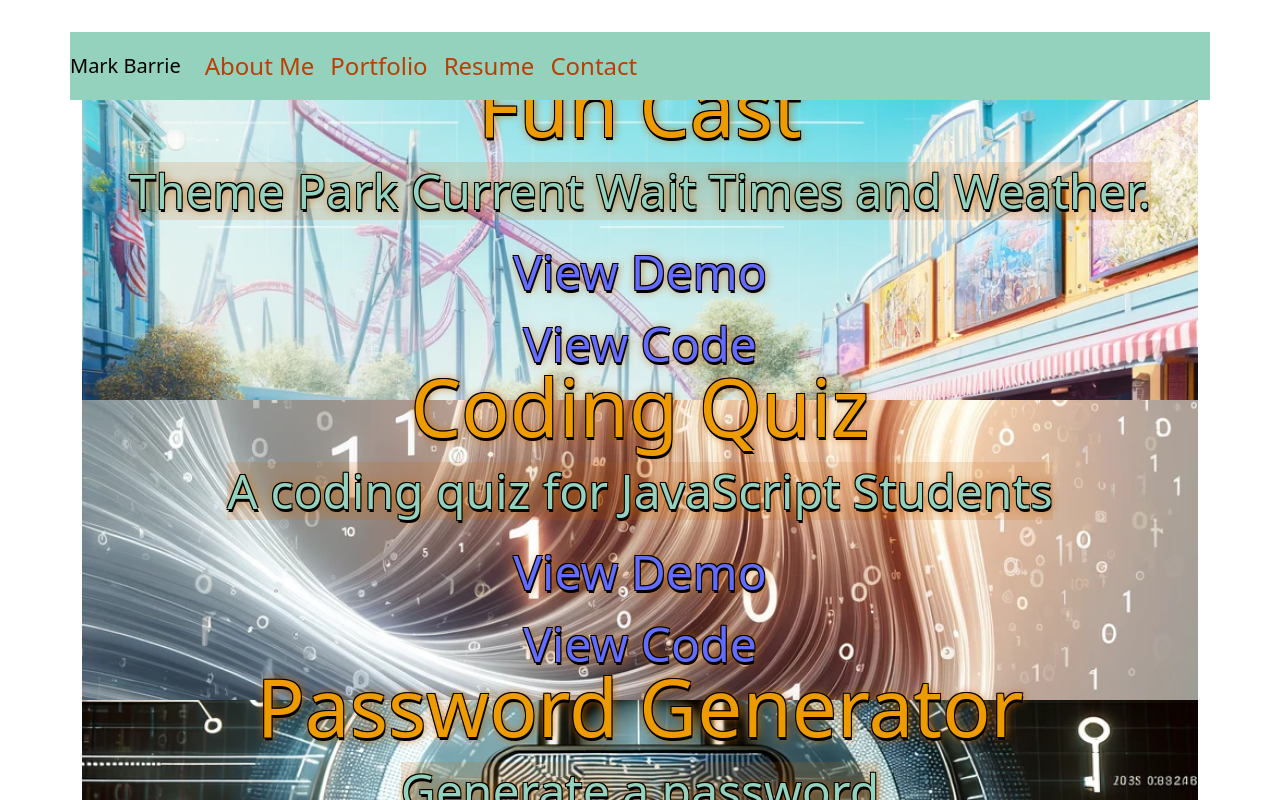
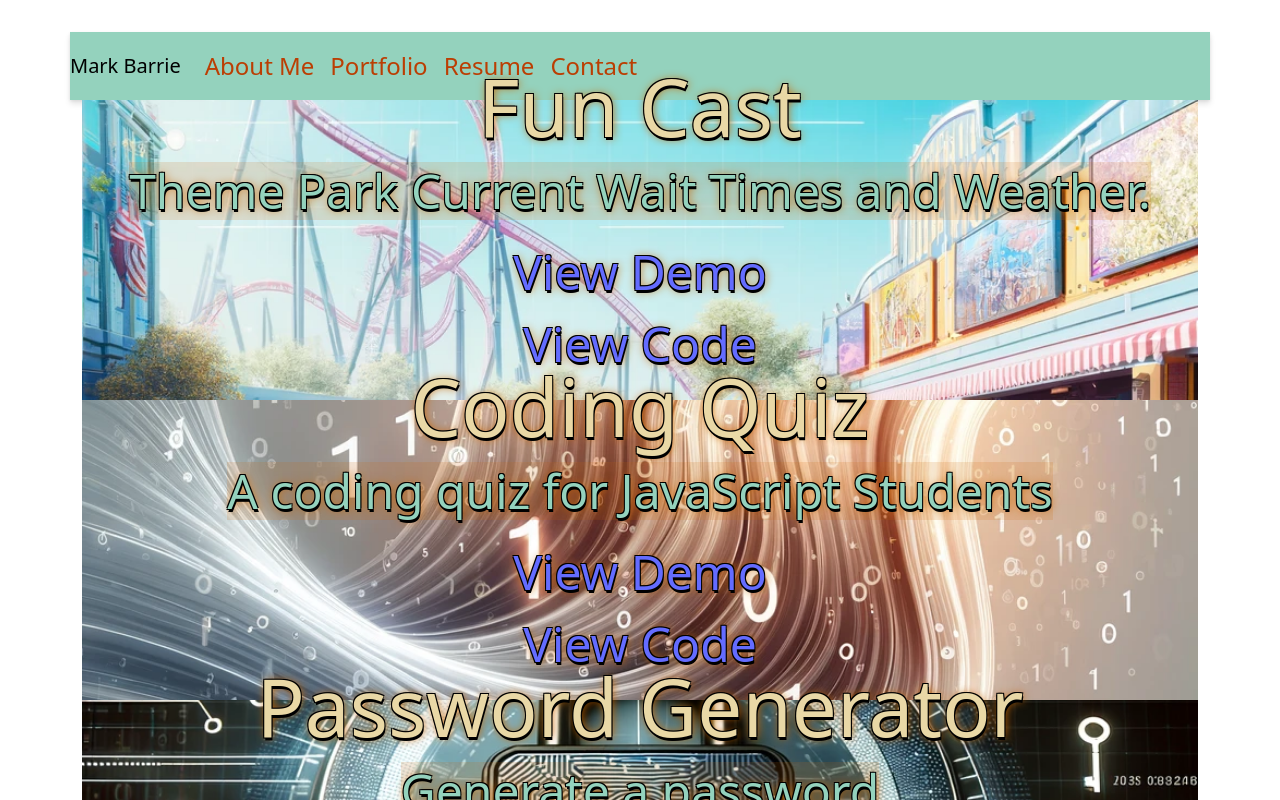
Before and after one commit to mbarrie1979/React-Portfolio-Site, a React (Vite) app: page /portfolio in a window 1280 px wide. Shown: the top 800 px of the page. Built offline with nearby package versions, Linux system fonts and the light colour scheme.

Commit message:
corrected css glitches

```diff
--- a/src/App.css
+++ b/src/App.css
@@ -20,11 +20,13 @@
 
 
 
-#header {
-  position: sticky;
+.header {
+  /* position: fixed; */
   background-color: var(--color-pale-blue);
   z-index: 1000;
-  /* width: 100%; */
+  /* width: 1280px; */
+  box-shadow: 0 4px 6px rgba(0,0,0,0.1),  /* Lower, more diffused shadow */
+               0 1px 3px rgba(0,0,0,0.08); /* Upper, closer shadow for depth */
 }
 
 /* .main {
@@ -37,11 +39,15 @@
 
 }
 
+.main{
+  background-color: var(--color-sand);
+}
+
 .project-card {
   display: flex;
-  justify-content: center;
+  /* justify-content: center; */
   align-items: center;
-  color: var(--color-sun-yellow);
+  color: var(--color-sand);
   font-size: 3em;
   font-weight: 400;
   text-shadow:
--- a/src/App.jsx
+++ b/src/App.jsx
@@ -14,10 +14,10 @@ function App() {
   return (
     <Router>
       <div className='container vw-100 vh-100'>
-        <header className='row' id='header'>
+        <header className='row header' id='header'>
           <Header />
         </header>
-        <main className='row main'>
+        <main className='main vh-100'>
           <Routes>
             <Route path="/" element={<AboutMe />} />
             <Route path="/portfolio" element={<Portfolio />} />
--- a/src/components/About Me.jsx
+++ b/src/components/About Me.jsx
@@ -1,8 +1,8 @@
 export default function AboutMe() {
-    return(
-        <>
-        <h1>About Me</h1>
-        </>
+    return (
+        <div className="about-me">
+            <h1>About Me</h1>
+        </div>
     )
 
 }
--- a/src/components/Navigation.jsx
+++ b/src/components/Navigation.jsx
@@ -3,7 +3,7 @@ import { Link } from 'react-router-dom';
 
 export default function Navigation() {
     return (
-        <nav className="navbar navbar-expand-lg navbar-light header">
+        <nav className="navbar navbar-expand-lg navbar-light">
             <Link className="navbar-brand" src='' href="#">Mark Barrie</Link>
             <button className="navbar-toggler" type="button"
                 data-bs-toggle="collapse" data-bs-target="#navbarNav"
```
